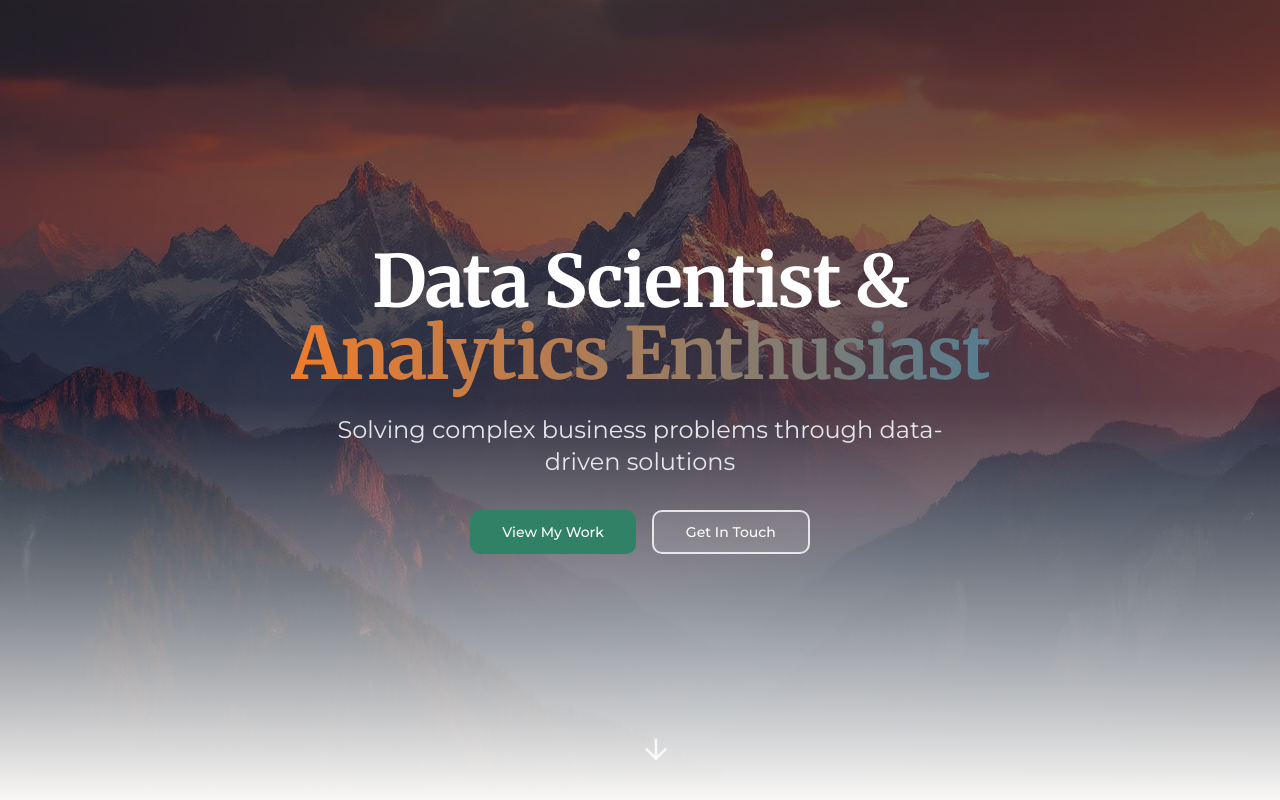
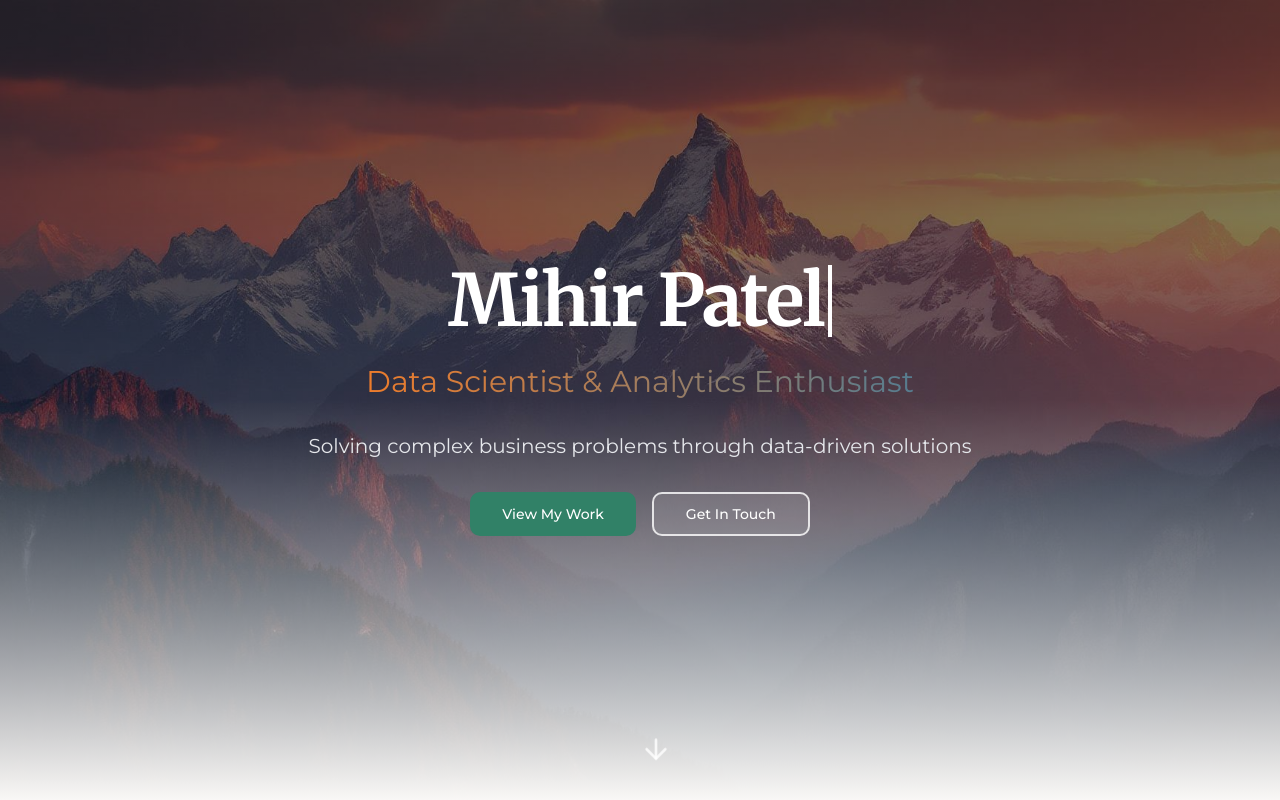
Before and after one commit to mihir-patel-05/mihir-patel-05.github.io, a React (Vite) app in the folder Code/: page / in a window 1280 px wide. Shown: the top 800 px of the page. Built offline with nearby package versions, Linux system fonts and the light colour scheme; the HTML template or start-up script is replaced by a standard one.

Commit message:
added animation for name

```diff
--- a/Code/package.json
+++ b/Code/package.json
@@ -64,7 +64,7 @@
   "devDependencies": {
     "@eslint/js": "^9.32.0",
     "@tailwindcss/typography": "^0.5.16",
-    "@types/node": "^22.16.5",
+    "@types/node": "^22.18.11",
     "@types/react": "^18.3.23",
     "@types/react-dom": "^18.3.7",
     "@vitejs/plugin-react-swc": "^3.11.0",
@@ -78,6 +78,6 @@
     "tailwindcss": "^3.4.17",
     "typescript": "^5.8.3",
     "typescript-eslint": "^8.38.0",
-    "vite": "^5.4.19"
+    "vite": "^7.1.10"
   }
 }
--- a/Code/src/components/Hero.tsx
+++ b/Code/src/components/Hero.tsx
@@ -20,17 +20,20 @@ const Hero = () => {
       {/* Content */}
       <div className="relative z-10 container mx-auto px-6 text-center text-white">
         <div className="animate-fade-in-up">
-          <h1 className="text-5xl md:text-7xl font-bold mb-6 font-serif tracking-tight">
-            Data Scientist &
-            <br />
-            <span className="bg-gradient-to-r from-accent to-secondary bg-clip-text text-transparent animate-pulse-glow">
-              Analytics Enthusiast
+          <h1 className="text-5xl md:text-7xl font-bold mb-4 font-serif tracking-tight relative inline-block">
+            <span className="inline-block overflow-hidden whitespace-nowrap border-r-4 border-white pr-1 animate-typing">
+              Mihir Patel
             </span>
           </h1>
-          <p className="text-xl md:text-2xl mb-8 max-w-2xl mx-auto text-gray-200 font-light animate-fade-in [animation-delay:200ms]" style={{ animationDelay: '200ms', opacity: 0, animationFillMode: 'forwards' }}>
+          <p className="text-2xl md:text-3xl mb-8 max-w-2xl mx-auto font-light animate-fade-in [animation-delay:3500ms]" style={{ animationDelay: '3500ms', opacity: 0, animationFillMode: 'forwards' }}>
+            <span className="bg-gradient-to-r from-accent to-secondary bg-clip-text text-transparent animate-pulse-glow">
+              Data Scientist & Analytics Enthusiast
+            </span>
+          </p>
+          <p className="text-lg md:text-xl mb-8 max-w-2xl mx-auto text-gray-200 font-light animate-fade-in [animation-delay:4000ms]" style={{ animationDelay: '4000ms', opacity: 0, animationFillMode: 'forwards' }}>
             Solving complex business problems through data-driven solutions
           </p>
-          <div className="flex gap-4 justify-center flex-wrap animate-fade-in [animation-delay:400ms]" style={{ animationDelay: '400ms', opacity: 0, animationFillMode: 'forwards' }}>
+          <div className="flex gap-4 justify-center flex-wrap animate-fade-in [animation-delay:4500ms]" style={{ animationDelay: '4500ms', opacity: 0, animationFillMode: 'forwards' }}>
             <Button
               size="lg"
               onClick={() => scrollToSection("projects")}
--- a/Code/src/components/Projects.tsx
+++ b/Code/src/components/Projects.tsx
@@ -31,7 +31,7 @@ const Projects = () => {
           Featured Projects
         </h2>
         <p className="text-center text-muted-foreground mb-16 max-w-2xl mx-auto animate-fade-in [animation-delay:200ms]" style={{ animationDelay: '200ms', opacity: 0, animationFillMode: 'forwards' }}>
-          Explore my portfolio of data science projects that demonstrate real-world problem-solving
+          Explore my portfolio of data science and coding projects that demonstrate real-world problem-solving
         </p>
 
         <div className="grid md:grid-cols-2 lg:grid-cols-3 gap-8 max-w-7xl mx-auto">
--- a/Code/tailwind.config.ts
+++ b/Code/tailwind.config.ts
@@ -112,6 +112,14 @@ export default {
           "0%, 100%": { boxShadow: "0 0 20px rgba(var(--accent), 0.3)" },
           "50%": { boxShadow: "0 0 40px rgba(var(--accent), 0.6)" }
         },
+        "cursor-blink": {
+          "0%, 100%": { opacity: "1" },
+          "50%": { opacity: "0" }
+        },
+        "typing": {
+          "0%": { width: "0" },
+          "100%": { width: "100%" }
+        },
       },
       animation: {
         "accordion-down": "accordion-down 0.2s ease-out",
@@ -123,6 +131,8 @@ export default {
         "scale-in": "scale-in 0.5s ease-out",
         "float": "float 3s ease-in-out infinite",
         "pulse-glow": "pulse-glow 2s ease-in-out infinite",
+        "cursor-blink": "cursor-blink 1s ease-in-out infinite",
+        "typing": "typing 2s steps(12) 1s forwards",
       },
     },
   },
```
Also changed, not shown: 1 other file (tests, documents, lock files or other folders).
